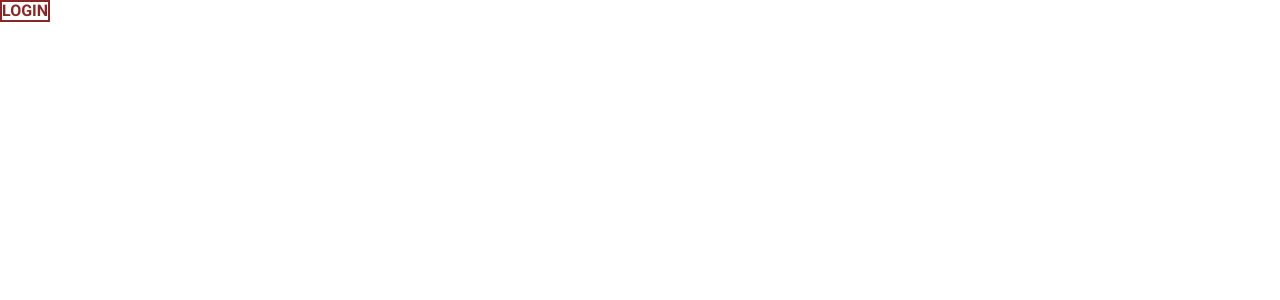
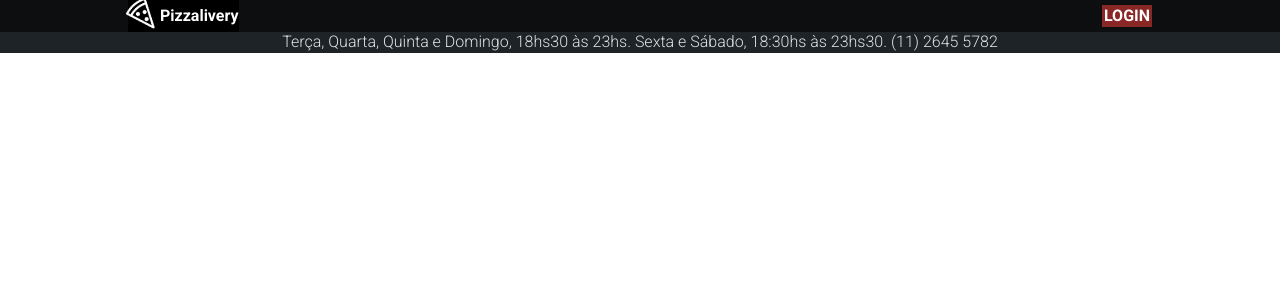
Before and after one commit to Ltheus/pizzalivery-nextjs, a Next.js app in the folder pizzalivery/: page / in a window 1280 px wide. Shown: the top 300 px of the page. Built offline with nearby package versions, Linux system fonts and the light colour scheme.

Commit message:
TEMOS HEADER

```diff
--- a/pizzalivery/src/app/page.tsx
+++ b/pizzalivery/src/app/page.tsx
@@ -3,13 +3,13 @@ import styles from './page.module.css'
 import { Logo } from '@/components/logo/Logo'
 import { Footer } from '@/components/footer/Footer'
 import { Button } from '@/components/button/Button'
+import { Header } from '@/components/header/Header'
 
 export default function Home() {
   return (
     <main>
-      {/* <Logo></Logo> */}
-      {/* <Footer></Footer> */}
-      <Button> Login </Button>
+      <Header></Header>
+      <Footer></Footer>
     </main>
   )
 }
--- a/pizzalivery/src/components/button/Button.tsx
+++ b/pizzalivery/src/components/button/Button.tsx
@@ -4,11 +4,12 @@ import styled from "./button.module.css";
 
 interface ButtonProps {
   children: React.ReactNode;
+  onClick: React.ReactEventHandler;
 }
 
-export const Button = ({ children, ...rest }: ButtonProps) => {
+export const Button = ({ children, onClick, ...rest }: ButtonProps) => {
   return (
-    <button className={styled.button} {...rest}>
+    <button className={styled.button} onClick={onClick} {...rest}>
       {children}
     </button>
   );
--- /dev/null
+++ b/pizzalivery/src/components/header/Header.tsx
@@ -0,0 +1,16 @@
+"use client"
+
+import { Button } from "../button/Button"
+import { Logo } from "../logo/Logo"
+import styled from "./header.module.css"
+
+export const Header = () => {
+    return(
+        <header className={styled.header}>
+            <div className={styled.headerDiv}>
+                <Logo></Logo>
+                <Button onClick={() => {}}> Login </Button>
+            </div>
+        </header>
+    )
+}
--- /dev/null
+++ b/pizzalivery/src/components/header/header.module.css
@@ -0,0 +1,13 @@
+.header {
+  padding-top: var(--small);
+  padding-bottom: var(--small);
+  background-color: var(--secondary-dark);
+}
+
+.headerDiv {
+  margin: 0 auto;
+  width: 80%;
+  display: flex;
+  align-items: center;
+  justify-content: space-between;
+}
```
Also changed, not shown: pizzalivery/src/components/header/Home.tsx (deleted), pizzalivery/src/components/header/home.module.css (deleted).
